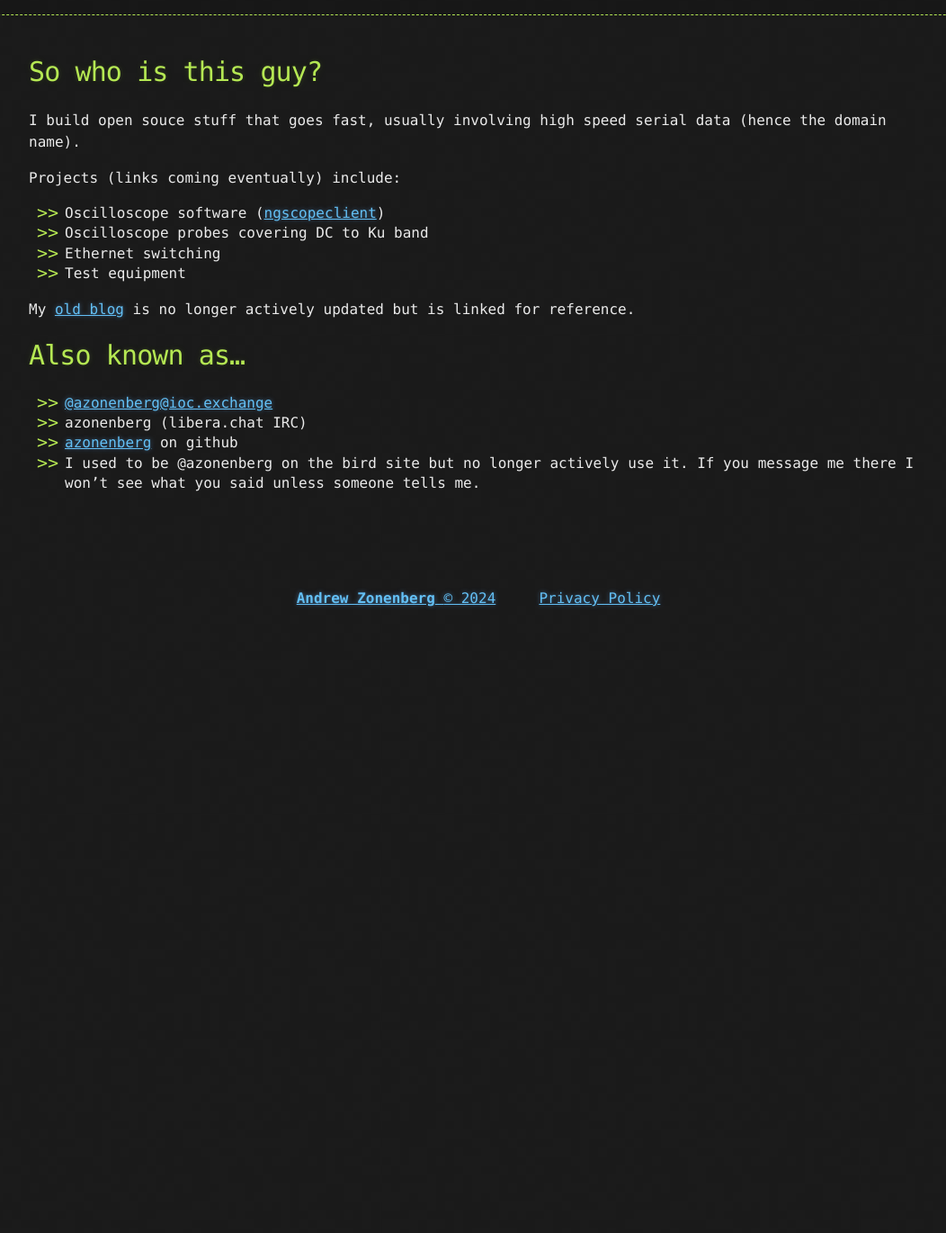
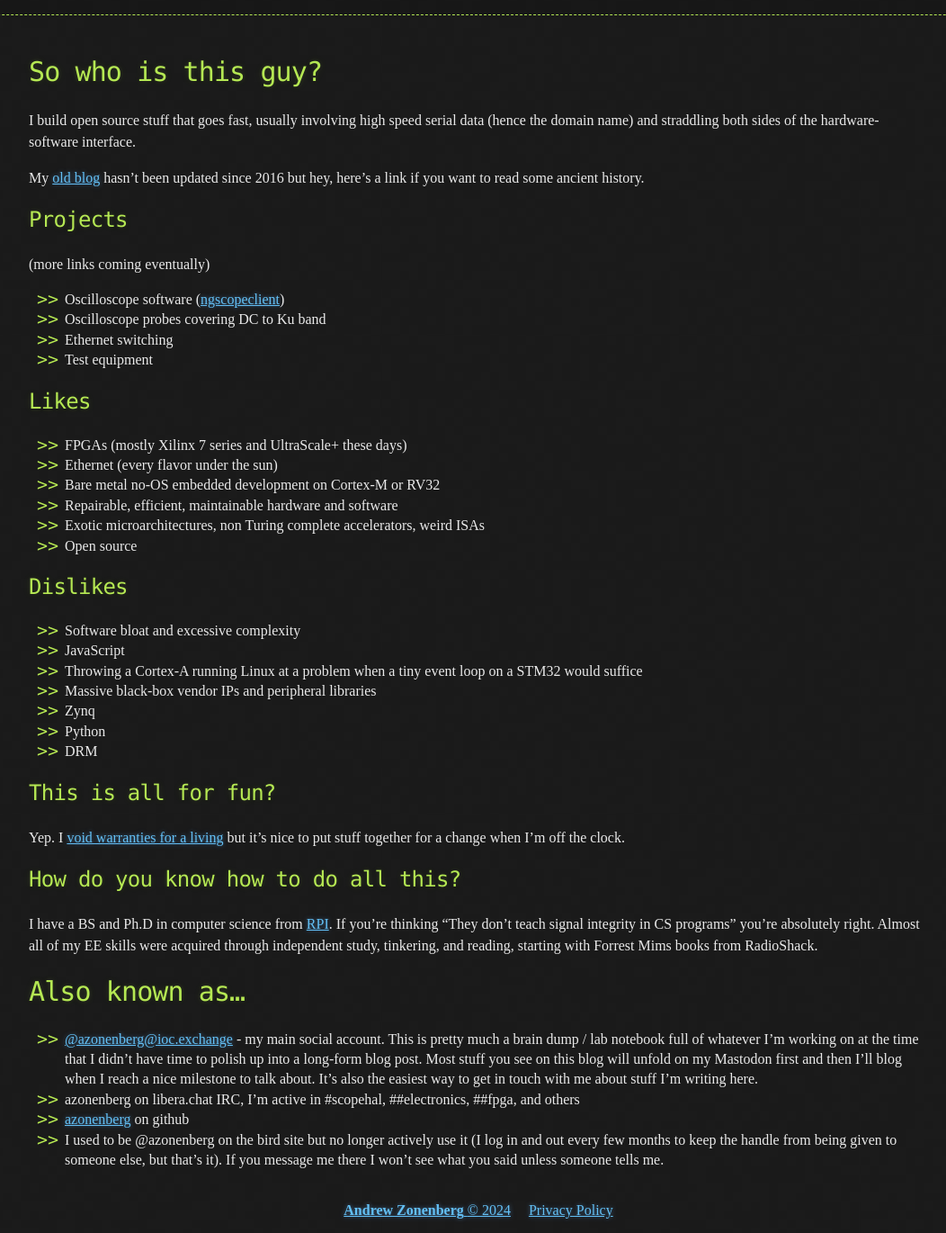
Before and after one commit to azonenberg/serdes-website, a Jekyll site: the page built from serdes/about.md, in a window 1280 px wide, cut to the strip 160-1530 px from the top of the page. Shown: the whole strip at 90% size, without its empty margins (108-1160 px from the left). Built offline with Jekyll 4.4.1, drawn with Linux system fonts in a browser that asks for light colours; before the commit the page ends 900 px from its top, so only the background shows below that.

```diff
--- a/serdes/Gemfile
+++ b/serdes/Gemfile
@@ -10,6 +10,7 @@ source "https://rubygems.org"
 gem "jekyll", "~> 4.3.3"
 gem "jekyll-theme-hacker", "~> 0.2.0"
 gem "jekyll-remote-theme", "~> 0.4.3"
+gem "jekyll-paginate"
 # If you want to use GitHub Pages, remove the "gem "jekyll"" above and
 # uncomment the line below. To upgrade, run `bundle update github-pages`.
 # gem "github-pages", group: :jekyll_plugins
--- a/serdes/_config.yml
+++ b/serdes/_config.yml
@@ -29,12 +29,15 @@ baseurl: "" # the subpath of your site, e.g. /blog
 url: "https://serd.es/" # the base hostname & protocol for your site, e.g. http://example.com
 #twitter_username: jekyllrb
 github_username:  azonenberg
+paginate: 1
+paginate_path: "/page:num"
 
 # Build settings
 #theme: hacker-blog
 plugins:
 #  - jekyll-remote-theme
   - jekyll-feed
+  - jekyll-paginate
 
 # Exclude from processing.
 # The following items will not be processed, by default.
--- a/serdes/_includes/head.html
+++ b/serdes/_includes/head.html
@@ -8,4 +8,5 @@
   <link rel="stylesheet" href="{{ "/css/main.css" | prepend: site.baseurl | replace: '//', '/' }}">
 
   <link href="/atom.xml" type="application/atom+xml" rel="alternate" title="ATOM Feed" />
+  <link rel="me" href="https://ioc.exchange/@azonenberg" />
 </head>
--- a/serdes/_layouts/default.html
+++ b/serdes/_layouts/default.html
@@ -34,9 +34,6 @@
   </div>
   {% endif %} {% include footer.html %}
 
-  {% if site.google_analytics %}
-    {% include analytics.html %}
-  {% endif %}
 </body>
 
 </html>
--- a/serdes/_sass/base.scss
+++ b/serdes/_sass/base.scss
@@ -18,7 +18,7 @@ body {
   color: $body-foreground;
   font-size: 16px;
   line-height: 1.5;
-  font-family: Monaco, "Bitstream Vera Sans Mono", "Lucida Console", Terminal, monospace;
+  /*font-family: Monaco, "Bitstream Vera Sans Mono", "Lucida Console", Terminal, monospace;*/
 }
 
 /* General & 'Reset' Stuff */
--- a/serdes/about.md
+++ b/serdes/about.md
@@ -6,19 +6,58 @@ permalink: /about/
 
 # So who is this guy?
 
-I build open souce stuff that goes fast, usually involving high speed serial data (hence the domain name).
+I build open source stuff that goes fast, usually involving high speed serial data (hence the domain name) and
+straddling both sides of the hardware-software interface.
 
-Projects (links coming eventually) include:
+My [old blog](http://siliconexposed.blogspot.com/) hasn't been updated since 2016 but hey, here's a link if you want to
+read some ancient history.
+
+## Projects
+
+(more links coming eventually)
+
 * Oscilloscope software ([ngscopeclient](https://www.ngscopeclient.org/))
 * Oscilloscope probes covering DC to Ku band
 * Ethernet switching
 * Test equipment
 
-My [old blog](http://siliconexposed.blogspot.com/) is no longer actively updated but is linked for reference.
+## Likes
+
+* FPGAs (mostly Xilinx 7 series and UltraScale+ these days)
+* Ethernet (every flavor under the sun)
+* Bare metal no-OS embedded development on Cortex-M or RV32
+* Repairable, efficient, maintainable hardware and software
+* Exotic microarchitectures, non Turing complete accelerators, weird ISAs
+* Open source
+
+## Dislikes
+
+* Software bloat and excessive complexity
+* JavaScript
+* Throwing a Cortex-A running Linux at a problem when a tiny event loop on a STM32 would suffice
+* Massive black-box vendor IPs and peripheral libraries
+* Zynq
+* Python
+* DRM
+
+## This is all for fun?
+
+Yep. I [void warranties for a living](https://ioactive.com/service/full-stack-security-assessments/) but it's nice to
+put stuff together for a change when I'm off the clock.
+
+## How do you know how to do all this?
+
+I have a BS and Ph.D in computer science from [RPI](https://www.rpi.edu/). If you're thinking "They don't teach signal
+integrity in CS programs" you're absolutely right. Almost all of my EE skills were acquired through independent study,
+tinkering, and reading, starting with Forrest Mims books from RadioShack.
 
 # Also known as...
 
-* [@azonenberg@ioc.exchange](https://ioc.exchange/@azonenberg/)
-* azonenberg (libera.chat IRC)
+* [@azonenberg@ioc.exchange](https://ioc.exchange/@azonenberg/) - my main social account. This is pretty much a brain
+dump / lab notebook full of whatever I'm working on at the time that I didn't have time to polish up into a long-form
+blog post. Most stuff you see on this blog will unfold on my Mastodon first and then I'll blog when I reach a nice
+milestone to talk about. It's also the easiest way to get in touch with me about stuff I'm writing here.
+* azonenberg on libera.chat IRC, I'm active in #scopehal, ##electronics, ##fpga, and others
 * [azonenberg](https://github.com/azonenberg/) on github
-* I used to be @azonenberg on the bird site but no longer actively use it. If you message me there I won't see what you said unless someone tells me.
+* I used to be @azonenberg on the bird site but no longer actively use it
+(I log in and out every few months to keep the handle from being given to someone else, but that's it). If you message me there I won't see what you said unless someone tells me.
```
Also changed, not shown: serdes/_layouts/post.html (+6 -2 lines), serdes/_posts/2024-07-16-Embedded-infrastructure-part-1.md (added, +30 -0 lines), serdes/_posts/2024-07-16-welcome-to-jekyll.markdown (deleted, +0 -29 lines), serdes/_posts/2024-07-17-Embedded-infrastructure-part-2.md (added, +42 -0 lines), serdes/_posts/2024-07-17-Embedded-infrastructure-part-3.md (added, +51 -0 lines), serdes/_posts/2024-07-17-Embedded-infrastructure-part-4.md (added, +46 -0 lines), serdes/_posts/2024-07-17-Embedded-infrastructure-part-5.md (added, +61 -0 lines), serdes/index.html (added, +14 -0 lines), serdes/index.md (deleted, +0 -39 lines).
